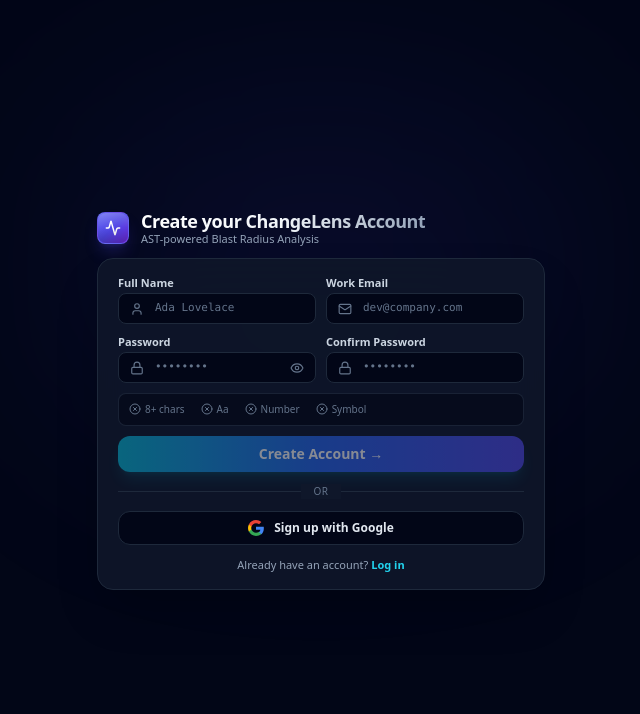
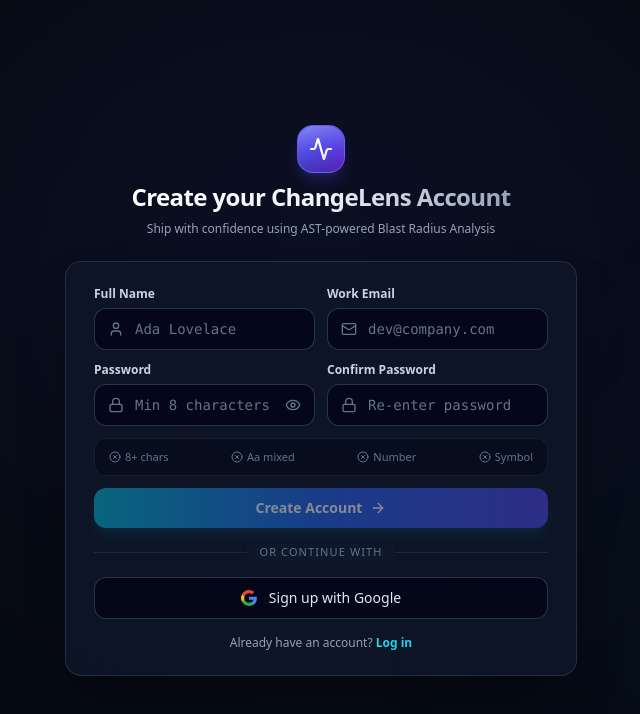
Before and after one commit to Atul16dev/ChangeLens, a React (Vite) app in the folder frontend/: page /register in a window 1280 px wide. Shown: the top 714 px of the page, without its empty margins (319-959 px from the left). Built offline with nearby package versions, Linux system fonts and the light colour scheme; no server answers.

Commit message:
User Landing Page Done

```diff
--- a/frontend/src/pages/RegisterPage.jsx
+++ b/frontend/src/pages/RegisterPage.jsx
@@ -1,7 +1,10 @@
 import React, { useState } from 'react';
 import { Link, useNavigate } from 'react-router-dom';
 import { useAuth } from '../context/AuthContext.jsx';
-import { User, Mail, Lock, Eye, EyeOff, AlertCircle, CheckCircle2, XCircle, RefreshCw } from 'lucide-react';
+import {
+  User, Mail, Lock, Eye, EyeOff,
+  AlertCircle, CheckCircle2, XCircle, RefreshCw, ArrowRight
+} from 'lucide-react';
 import { BrandLogo } from '../components/BrandLogo.jsx';
 
 export function RegisterPage() {
@@ -17,10 +20,10 @@
   const [error, setError] = useState(null);
 
   const hasMinLength = password.length >= 8;
-  const hasUpper = /[A-Z]/.test(password);
-  const hasLower = /[a-z]/.test(password);
-  const hasNumber = /[0-9]/.test(password);
-  const hasSpecial = /[!@#$%^&*()_+\-=[\]{};':"\\|,.<>/?]/.test(password);
+  const hasUpper    = /[A-Z]/.test(password);
+  const hasLower    = /[a-z]/.test(password);
+  const hasNumber   = /[0-9]/.test(password);
+  const hasSpecial  = /[!@#$%^&*()_+\-=[\]{};':"\\|,.<>/?]/.test(password);
   const passwordsMatch = password.length > 0 && password === confirmPassword;
 
   const isFormValid =
@@ -38,165 +41,167 @@
       navigate(`/verify-email?email=${encodeURIComponent(email.trim())}`);
     } catch (err) {
       setError(err.message || 'Registration failed. Please try again.');
-    } finally {
-      setLoading(false);
-    }
+    } finally { setLoading(false); }
   };
 
   const handleGoogleSignup = () => { window.location.href = '/api/v1/auth/google'; };
 
+  const Criterion = ({ met, label }) => (
+    <span className={`flex items-center gap-1 text-[11px] font-medium transition-colors ${met ? 'text-emerald-400' : 'text-slate-500'}`}>
+      {met
+        ? <CheckCircle2 className="w-3 h-3 shrink-0" />
+        : <XCircle className="w-3 h-3 shrink-0" />}
+      {label}
+    </span>
+  );
+
+  const InputField = ({ id, label, type, value, onChange, placeholder, icon: Icon, rightSlot, extra }) => (
+    <div>
+      <label className="block text-xs font-semibold text-slate-300 mb-1.5" htmlFor={id}>{label}</label>
+      <div className="relative">
+        <Icon className="w-4 h-4 text-slate-500 absolute left-3.5 top-1/2 -translate-y-1/2 pointer-events-none" />
+        <input
+          id={id} type={type} value={value} onChange={onChange}
+          placeholder={placeholder} required
+          className={`w-full bg-slate-950/80 border rounded-xl pl-10 pr-${rightSlot ? '10' : '4'} py-2.5 text-sm text-slate-100 placeholder-slate-500 focus:outline-none focus:ring-1 font-mono transition-all ${extra || 'border-slate-700/80 focus:border-cyan-500 focus:ring-cyan-500/20'}`}
+        />
+        {rightSlot}
+      </div>
+    </div>
+  );
+
   return (
-    /* Full viewport, no scroll — everything fits in 100dvh */
-    <div className="h-screen bg-slate-950 text-slate-100 font-sans flex items-center justify-center overflow-hidden relative px-4">
+    <div className="h-screen bg-[#070b14] text-slate-100 font-sans flex flex-col items-center justify-center overflow-hidden relative px-4">
 
       {/* Ambient glow */}
-      <div className="absolute top-1/3 left-1/2 -translate-x-1/2 -translate-y-1/2 w-[500px] h-[300px] bg-indigo-600/10 blur-[120px] rounded-full pointer-events-none" />
+      <div className="absolute top-1/3 left-1/2 -translate-x-1/2 -translate-y-1/2 w-[600px] h-[400px] bg-indigo-600/10 blur-[140px] rounded-full pointer-events-none" />
+      <div className="absolute bottom-0 right-0 w-[400px] h-[400px] bg-cyan-600/5 blur-[120px] rounded-full pointer-events-none" />
 
-      {/* Center column */}
-      <div className="w-full max-w-md flex flex-col gap-3 relative z-10">
-
-        {/* ── Brand header ── */}
-        <div className="flex items-center gap-3">
-          <BrandLogo size="sm" />
-          <div>
-            <h1 className="text-lg font-bold tracking-tight bg-gradient-to-r from-white via-slate-100 to-slate-400 bg-clip-text text-transparent leading-tight">
+      {/* ── Brand header (centered, above card) ── */}
+      <div className="flex flex-col items-center gap-2 mb-6 relative z-10">
+        <BrandLogo size="lg" />
+        <h1 className="text-2xl font-bold tracking-tight text-center bg-gradient-to-r from-white via-slate-100 to-slate-400 bg-clip-text text-transparent">
           Create your ChangeLens Account
         </h1>
-            <p className="text-[11px] text-slate-400 leading-tight">
-              AST-powered Blast Radius Analysis
+        <p className="text-xs text-slate-400 text-center">
+          Ship with confidence using AST-powered Blast Radius Analysis
         </p>
-          </div>
       </div>
 
       {/* ── Card ── */}
-        <div className="w-full bg-slate-900/90 border border-slate-800 rounded-2xl px-5 py-4 backdrop-blur-xl shadow-2xl">
+      <div className="w-full max-w-lg bg-slate-900/80 border border-slate-700/60 rounded-2xl px-7 py-6 backdrop-blur-xl shadow-2xl shadow-black/40 relative z-10">
 
         {/* Error */}
         {error && (
-            <div className="mb-3 bg-rose-950/80 border border-rose-500/40 rounded-lg p-2.5 flex items-start gap-2 text-rose-200 text-[11px]">
-              <AlertCircle className="w-3.5 h-3.5 text-rose-400 shrink-0 mt-0.5" />
-              <p className="font-medium">{error}</p>
+          <div className="mb-4 bg-rose-950/70 border border-rose-500/40 rounded-xl p-3 flex items-start gap-2.5 text-rose-200 text-xs">
+            <AlertCircle className="w-4 h-4 text-rose-400 shrink-0 mt-0.5" />
+            <p className="font-medium leading-relaxed">{error}</p>
           </div>
         )}
 
-          <form onSubmit={handleSubmit} className="space-y-2.5">
+        <form onSubmit={handleSubmit} className="space-y-3">
 
-            {/* Name + Email — side by side on wider screens, stacked on mobile */}
-            <div className="grid grid-cols-1 sm:grid-cols-2 gap-2.5">
+          {/* Row 1: Name + Email */}
+          <div className="grid grid-cols-2 gap-3">
             {/* Name */}
             <div>
-                <label className="block text-[11px] font-semibold text-slate-300 mb-0.5" htmlFor="name">Full Name</label>
+              <label className="block text-xs font-semibold text-slate-300 mb-1.5" htmlFor="name">Full Name</label>
               <div className="relative">
-                  <User className="w-3.5 h-3.5 text-slate-500 absolute left-3 top-1/2 -translate-y-1/2" />
-                  <input
-                    id="name" type="text" value={name}
+                <User className="w-4 h-4 text-slate-500 absolute left-3.5 top-1/2 -translate-y-1/2 pointer-events-none" />
+                <input id="name" type="text" value={name}
                   onChange={(e) => setName(e.target.value)}
                   placeholder="Ada Lovelace" required
-                    className="w-full bg-slate-950 border border-slate-800 rounded-lg pl-9 pr-3 py-1.5 text-slate-100 placeholder-slate-500 focus:outline-none focus:border-cyan-500 font-mono text-[11px] transition-all"
+                  className="w-full bg-slate-950/80 border border-slate-700/80 rounded-xl pl-10 pr-4 py-2.5 text-sm text-slate-100 placeholder-slate-500 focus:outline-none focus:border-cyan-500 focus:ring-1 focus:ring-cyan-500/20 font-mono transition-all"
                 />
               </div>
             </div>
 
             {/* Email */}
             <div>
-                <label className="block text-[11px] font-semibold text-slate-300 mb-0.5" htmlFor="email">Work Email</label>
+              <label className="block text-xs font-semibold text-slate-300 mb-1.5" htmlFor="email">Work Email</label>
               <div className="relative">
-                  <Mail className="w-3.5 h-3.5 text-slate-500 absolute left-3 top-1/2 -translate-y-1/2" />
-                  <input
-                    id="email" type="email" value={email}
+                <Mail className="w-4 h-4 text-slate-500 absolute left-3.5 top-1/2 -translate-y-1/2 pointer-events-none" />
+                <input id="email" type="email" value={email}
                   onChange={(e) => setEmail(e.target.value)}
                   placeholder="dev@company.com" required
-                    className="w-full bg-slate-950 border border-slate-800 rounded-lg pl-9 pr-3 py-1.5 text-slate-100 placeholder-slate-500 focus:outline-none focus:border-cyan-500 font-mono text-[11px] transition-all"
+                  className="w-full bg-slate-950/80 border border-slate-700/80 rounded-xl pl-10 pr-4 py-2.5 text-sm text-slate-100 placeholder-slate-500 focus:outline-none focus:border-cyan-500 focus:ring-1 focus:ring-cyan-500/20 font-mono transition-all"
                 />
               </div>
             </div>
           </div>
 
-            {/* Password + Confirm — side by side */}
-            <div className="grid grid-cols-1 sm:grid-cols-2 gap-2.5">
+          {/* Row 2: Password + Confirm */}
+          <div className="grid grid-cols-2 gap-3">
             {/* Password */}
             <div>
-                <label className="block text-[11px] font-semibold text-slate-300 mb-0.5" htmlFor="password">Password</label>
+              <label className="block text-xs font-semibold text-slate-300 mb-1.5" htmlFor="password">Password</label>
               <div className="relative">
-                  <Lock className="w-3.5 h-3.5 text-slate-500 absolute left-3 top-1/2 -translate-y-1/2" />
-                  <input
-                    id="password" type={showPassword ? 'text' : 'password'} value={password}
+                <Lock className="w-4 h-4 text-slate-500 absolute left-3.5 top-1/2 -translate-y-1/2 pointer-events-none" />
+                <input id="password" type={showPassword ? 'text' : 'password'} value={password}
                   onChange={(e) => setPassword(e.target.value)}
-                    placeholder="••••••••" required
-                    className="w-full bg-slate-950 border border-slate-800 rounded-lg pl-9 pr-9 py-1.5 text-slate-100 placeholder-slate-500 focus:outline-none focus:border-cyan-500 font-mono text-[11px] transition-all"
+                  placeholder="Min 8 characters" required
+                  className="w-full bg-slate-950/80 border border-slate-700/80 rounded-xl pl-10 pr-10 py-2.5 text-sm text-slate-100 placeholder-slate-500 focus:outline-none focus:border-cyan-500 focus:ring-1 focus:ring-cyan-500/20 font-mono transition-all"
                 />
                 <button type="button" onClick={() => setShowPassword(!showPassword)}
-                    className="absolute right-3 top-1/2 -translate-y-1/2 text-slate-500 hover:text-slate-300 transition-colors">
-                    {showPassword ? <EyeOff className="w-3.5 h-3.5" /> : <Eye className="w-3.5 h-3.5" />}
+                  className="absolute right-3.5 top-1/2 -translate-y-1/2 text-slate-500 hover:text-slate-300 transition-colors">
+                  {showPassword ? <EyeOff className="w-4 h-4" /> : <Eye className="w-4 h-4" />}
                 </button>
               </div>
             </div>
 
             {/* Confirm Password */}
             <div>
-                <label className="block text-[11px] font-semibold text-slate-300 mb-0.5" htmlFor="confirmPassword">Confirm Password</label>
+              <label className="block text-xs font-semibold text-slate-300 mb-1.5" htmlFor="confirmPassword">Confirm Password</label>
               <div className="relative">
-                  <Lock className="w-3.5 h-3.5 text-slate-500 absolute left-3 top-1/2 -translate-y-1/2" />
-                  <input
-                    id="confirmPassword" type={showPassword ? 'text' : 'password'} value={confirmPassword}
+                <Lock className="w-4 h-4 text-slate-500 absolute left-3.5 top-1/2 -translate-y-1/2 pointer-events-none" />
+                <input id="confirmPassword" type={showPassword ? 'text' : 'password'} value={confirmPassword}
                   onChange={(e) => setConfirmPassword(e.target.value)}
-                    placeholder="••••••••" required
-                    className={`w-full bg-slate-950 border rounded-lg pl-9 pr-3 py-1.5 text-slate-100 placeholder-slate-500 focus:outline-none font-mono text-[11px] transition-all ${
+                  placeholder="Re-enter password" required
+                  className={`w-full bg-slate-950/80 border rounded-xl pl-10 pr-4 py-2.5 text-sm text-slate-100 placeholder-slate-500 focus:outline-none focus:ring-1 font-mono transition-all ${
                     confirmPassword
-                        ? passwordsMatch ? 'border-emerald-500/60 focus:border-emerald-500' : 'border-rose-500/60 focus:border-rose-500'
-                        : 'border-slate-800 focus:border-cyan-500'
+                      ? passwordsMatch
+                        ? 'border-emerald-500/60 focus:border-emerald-500 focus:ring-emerald-500/20'
+                        : 'border-rose-500/60 focus:border-rose-500 focus:ring-rose-500/20'
+                      : 'border-slate-700/80 focus:border-cyan-500 focus:ring-cyan-500/20'
                   }`}
                 />
               </div>
             </div>
           </div>
 
-            {/* Password checklist — horizontal single row */}
-            <div className="flex items-center gap-x-4 gap-y-1 flex-wrap px-2.5 py-2 bg-slate-950/60 rounded-lg border border-slate-800/80 text-[10px]">
-              <span className={`flex items-center gap-1 ${hasMinLength ? 'text-emerald-400' : 'text-slate-500'}`}>
-                {hasMinLength ? <CheckCircle2 className="w-3 h-3" /> : <XCircle className="w-3 h-3" />} 8+ chars
-              </span>
-              <span className={`flex items-center gap-1 ${hasUpper && hasLower ? 'text-emerald-400' : 'text-slate-500'}`}>
-                {hasUpper && hasLower ? <CheckCircle2 className="w-3 h-3" /> : <XCircle className="w-3 h-3" />} Aa
-              </span>
-              <span className={`flex items-center gap-1 ${hasNumber ? 'text-emerald-400' : 'text-slate-500'}`}>
-                {hasNumber ? <CheckCircle2 className="w-3 h-3" /> : <XCircle className="w-3 h-3" />} Number
-              </span>
-              <span className={`flex items-center gap-1 ${hasSpecial ? 'text-emerald-400' : 'text-slate-500'}`}>
-                {hasSpecial ? <CheckCircle2 className="w-3 h-3" /> : <XCircle className="w-3 h-3" />} Symbol
-              </span>
+          {/* Password strength checklist — horizontal inline */}
+          <div className="flex items-center justify-between flex-wrap gap-x-4 gap-y-1 px-3.5 py-2.5 bg-slate-950/50 rounded-xl border border-slate-800/60">
+            <Criterion met={hasMinLength} label="8+ chars" />
+            <Criterion met={hasUpper && hasLower} label="Aa mixed" />
+            <Criterion met={hasNumber} label="Number" />
+            <Criterion met={hasSpecial} label="Symbol" />
             {confirmPassword && (
-                <span className={`flex items-center gap-1 ${passwordsMatch ? 'text-emerald-400' : 'text-rose-400'}`}>
-                  {passwordsMatch ? <CheckCircle2 className="w-3 h-3" /> : <XCircle className="w-3 h-3" />}
-                  {passwordsMatch ? 'Match' : 'No match'}
-                </span>
+              <Criterion met={passwordsMatch} label={passwordsMatch ? 'Match ✓' : 'No match'} />
             )}
           </div>
 
           {/* Submit */}
-            <button
-              type="submit" disabled={loading || !isFormValid}
-              className="w-full bg-gradient-to-r from-cyan-500 via-blue-600 to-indigo-600 hover:from-cyan-400 hover:to-indigo-500 text-white font-semibold text-sm py-2 rounded-xl shadow-lg shadow-cyan-500/20 active:scale-[0.99] disabled:opacity-50 disabled:cursor-not-allowed transition-all flex items-center justify-center gap-2"
-            >
+          <button type="submit" disabled={loading || !isFormValid}
+            className="w-full bg-gradient-to-r from-cyan-500 via-blue-600 to-indigo-600 hover:from-cyan-400 hover:to-indigo-500 text-white font-semibold text-sm py-2.5 rounded-xl shadow-lg shadow-cyan-500/20 active:scale-[0.99] disabled:opacity-50 disabled:cursor-not-allowed transition-all flex items-center justify-center gap-2 mt-1">
             {loading
               ? <><RefreshCw className="w-4 h-4 animate-spin" /><span>Creating account...</span></>
-                : <span>Create Account →</span>
+              : <><span>Create Account</span><ArrowRight className="w-4 h-4" /></>
             }
           </button>
         </form>
 
         {/* Divider */}
-          <div className="relative my-3">
+        <div className="relative my-4">
           <div className="absolute inset-0 flex items-center"><div className="w-full border-t border-slate-800" /></div>
-            <div className="relative flex justify-center text-[10px] uppercase tracking-wider">
-              <span className="bg-slate-900 px-3 text-slate-500 font-medium">Or</span>
+          <div className="relative flex justify-center text-[11px] uppercase tracking-widest">
+            <span className="bg-slate-900 px-3 text-slate-500 font-medium">Or continue with</span>
           </div>
         </div>
 
         {/* Google OAuth */}
         <button type="button" onClick={handleGoogleSignup}
-            className="w-full bg-slate-950 hover:bg-slate-800/80 border border-slate-800 hover:border-slate-700 text-slate-200 text-xs font-semibold py-2 px-4 rounded-xl transition-all flex items-center justify-center gap-2.5">
-            <svg className="w-4 h-4" viewBox="0 0 24 24">
+          className="w-full bg-slate-950/80 hover:bg-slate-800/80 border border-slate-700/80 hover:border-slate-600 text-slate-200 text-sm font-medium py-2.5 px-4 rounded-xl transition-all flex items-center justify-center gap-3 shadow-sm">
+          <svg className="w-4 h-4 shrink-0" viewBox="0 0 24 24">
             <path fill="#4285F4" d="M23.745 12.27c0-.7-.06-1.4-.19-2.07H12v4.51h6.6c-.29 1.52-1.14 2.8-2.4 3.66v3.05h3.87c2.27-2.09 3.675-5.17 3.675-9.15z" />
             <path fill="#34A853" d="M12 24c3.24 0 5.95-1.08 7.93-2.91l-3.87-3.05c-1.08.72-2.45 1.16-4.06 1.16-3.13 0-5.78-2.11-6.73-4.96H1.28v3.16C3.26 21.31 7.34 24 12 24z" />
             <path fill="#FBBC05" d="M5.27 14.24c-.25-.72-.38-1.49-.38-2.24s.13-1.52.38-2.24V6.6H1.28A11.96 11.96 0 000 12c0 1.92.45 3.74 1.28 5.4l3.99-3.16z" />
@@ -206,11 +211,12 @@
         </button>
 
         {/* Footer */}
-          <p className="mt-3 text-center text-[11px] text-slate-400">
+        <p className="mt-4 text-center text-xs text-slate-400">
           Already have an account?{' '}
-            <Link to="/login" className="text-cyan-400 hover:text-cyan-300 font-semibold transition-colors">Log in</Link>
+          <Link to="/login" className="text-cyan-400 hover:text-cyan-300 font-semibold transition-colors">
+            Log in
+          </Link>
         </p>
-        </div>
       </div>
     </div>
   );
```
Lines whose indentation alone changed are shown as unchanged.
